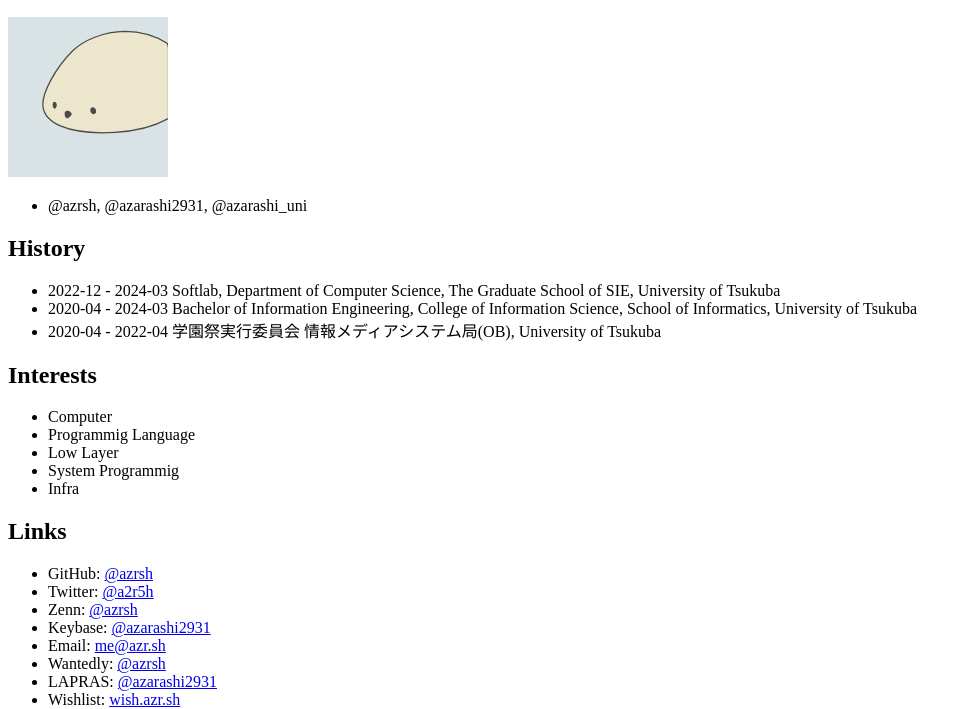
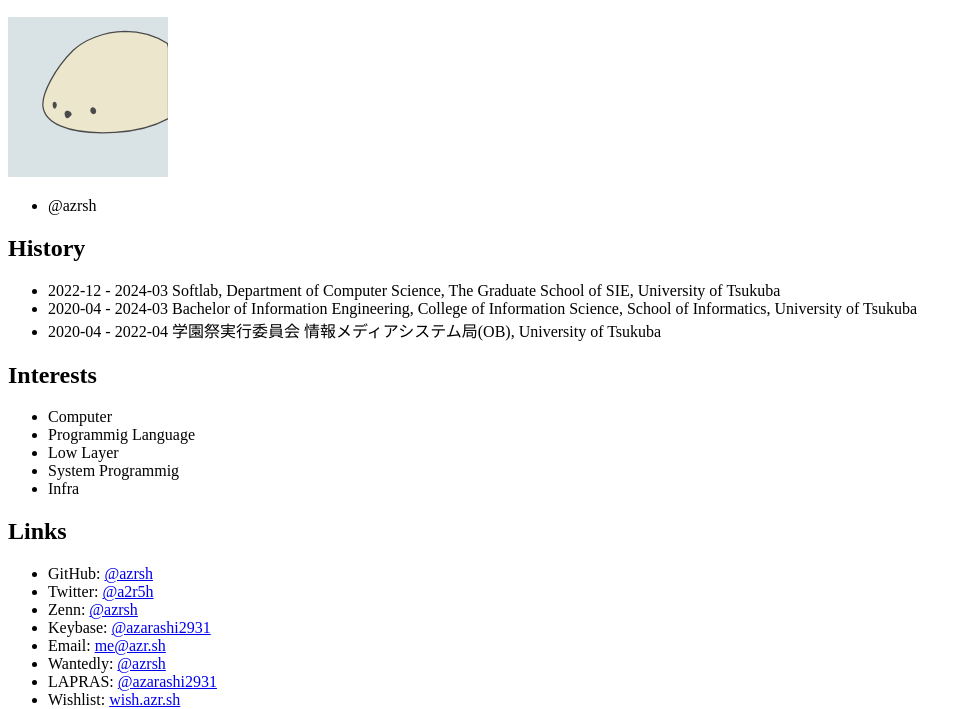
Before and after one commit to azrsh/azr.sh, a plain HTML site: page public/index.html in a window 1280 px wide. Shown: the part 110-819 px from the top of the page, without its empty margins (0-972 px from the left). Drawn offline with Linux system fonts and the light colour scheme.

Commit message:
Update handle name

```diff
--- a/public/index.html
+++ b/public/index.html
@@ -20,7 +20,7 @@
         <h2>About</h2>
         <img src="/icon.svg" width="160" height="160" alt="azarashi2931's icon"/>
         <ul>
-            <li>@azrsh, @azarashi2931, @azarashi_uni</li>
+            <li>@azrsh</li>
         </ul>
 
         <h2>History</h2>
```
